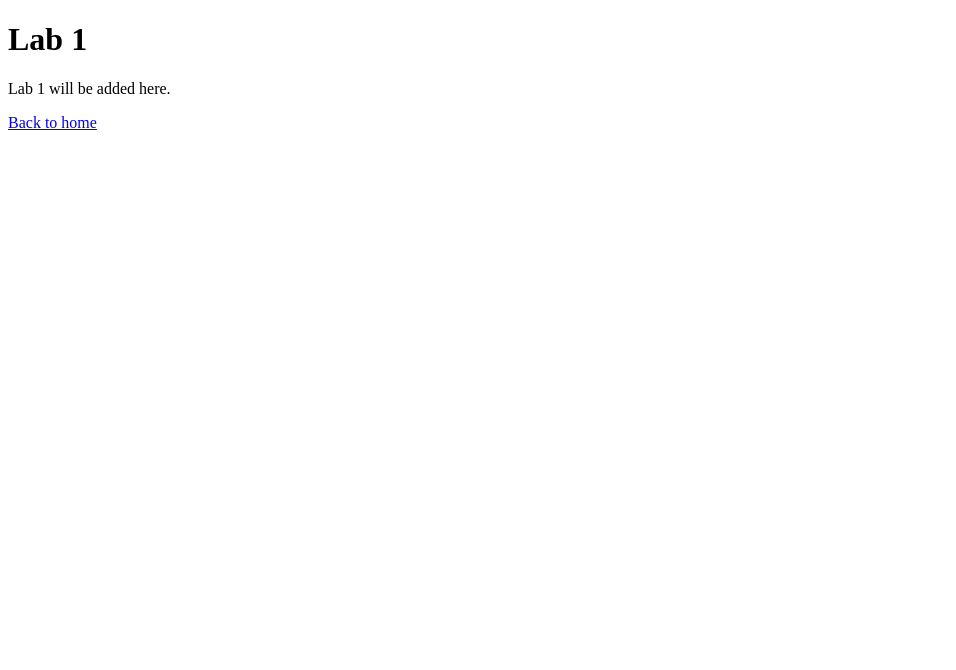
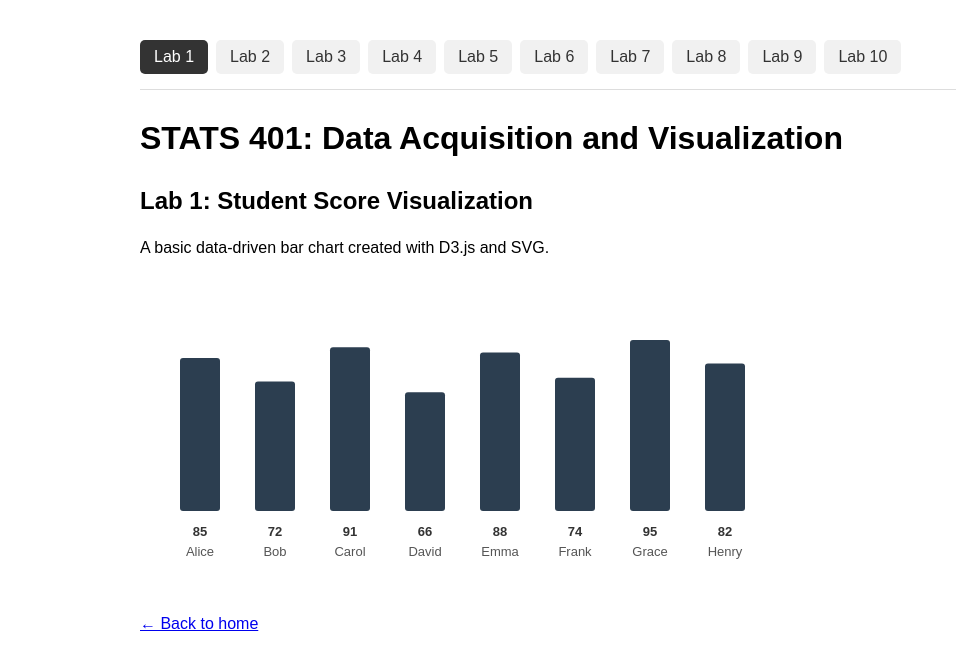
Before and after one commit to KaishenZ/stats401-labs, a plain HTML site: page lab1/index.html in a window 1280 px wide. Shown: the whole page, without its empty margins (0-956 px from the left). Drawn offline with nearby package versions, Linux system fonts and the light colour scheme.

Commit message:
Complete Lab 1 assignment: Student Score Bar Chart

```diff
--- a/data/students.csv
+++ b/data/students.csv
@@ -6,3 +6,4 @@ David,66
 Emma,88
 Frank,74
 Grace,95
+Henry,82
--- a/lab1/index.html
+++ b/lab1/index.html
@@ -3,15 +3,109 @@
 <head>
     <meta charset="UTF-8">
     <meta name="viewport" content="width=device-width, initial-scale=1.0">
-    <title>Lab 1</title>
+    <title>STATS 401 - Lab 1</title>
+    <link rel="stylesheet" href="../css/style.css">
+    <style>
+        .bar {
+            fill: #2c3e50;
+            transition: fill 0.2s;
+        }
+        .bar:hover {
+            fill: steelblue;
+        }
+        .score-label {
+            font-size: 13px;
+            font-weight: bold;
+            fill: #333;
+            text-anchor: middle;
+        }
+        .name-label {
+            font-size: 13px;
+            fill: #555;
+            text-anchor: middle;
+        }
+    </style>
 </head>
 <body>
 
-    <h1>Lab 1</h1>
+    <!-- 导航栏 -->
+    <nav class="lab-nav">
+        <a href="index.html" style="background:#333; color:white;">Lab 1</a>
+        <a href="../lab2/index.html">Lab 2</a>
+        <a href="../lab3/index.html">Lab 3</a>
+        <a href="../lab4/index.html">Lab 4</a>
+        <a href="../lab5/index.html">Lab 5</a>
+        <a href="../lab6/index.html">Lab 6</a>
+        <a href="../lab7/index.html">Lab 7</a>
+        <a href="../lab8/index.html">Lab 8</a>
+        <a href="../lab9/index.html">Lab 9</a>
+        <a href="../lab10/index.html">Lab 10</a>
+    </nav>
 
-    <p>Lab 1 will be added here.</p>
+    <h1>STATS 401: Data Acquisition and Visualization</h1>
+    <h2>Lab 1: Student Score Visualization</h2>
+    <p>A basic data-driven bar chart created with D3.js and SVG.</p>
 
-    <a href="../index.html">Back to home</a>
+    <!-- 可视化图表容器 -->
+    <div id="chart"></div>
 
+    <p><a href="../index.html">← Back to home</a></p>
+
+    <!-- 引入 D3 库 -->
+    <script src="https://cdn.jsdelivr.net/npm/d3@7"></script>
+    <script>
+        async function drawChart() {
+            // 1. 读取上级目录中的 CSV 数据并转换分数字段为数值
+            const data = await d3.csv("../data/students.csv", d => ({
+                name: d.name,
+                score: +d.score
+            }));
+
+            // 2. 画布与柱体尺寸参数
+            const width = 700;
+            const height = 300;
+            const chartBottom = 220; // 柱状图底部基准线 Y 坐标
+            const barWidth = 40;
+            const barGap = 75;       // 每个柱子的间距
+            const startX = 60;       // 起始 X 坐标
+
+            // 3. 创建 SVG 画布
+            const svg = d3.select("#chart")
+                .append("svg")
+                .attr("width", width)
+                .attr("height", height);
+
+            // 4. 绘制矩形柱子 (SVG 的 Y 轴向下增长，因此 y = 基准线 - 分数 * 倍率)
+            svg.selectAll("rect")
+                .data(data)
+                .join("rect")
+                .attr("class", "bar")
+                .attr("x", (d, i) => startX + i * barGap - barWidth / 2)
+                .attr("y", d => chartBottom - (d.score * 1.8))
+                .attr("width", barWidth)
+                .attr("height", d => d.score * 1.8)
+                .attr("rx", 3); // 轻微圆角
+
+            // 5. 绘制柱子下方的第一行文字：分数 (Score)
+            svg.selectAll(".score-label")
+                .data(data)
+                .join("text")
+                .attr("class", "score-label")
+                .attr("x", (d, i) => startX + i * barGap)
+                .attr("y", chartBottom + 25)
+                .text(d => d.score);
+
+            // 6. 绘制柱子下方的第二行文字：姓名 (Name)
+            svg.selectAll(".name-label")
+                .data(data)
+                .join("text")
+                .attr("class", "name-label")
+                .attr("x", (d, i) => startX + i * barGap)
+                .attr("y", chartBottom + 45)
+                .text(d => d.name);
+        }
+
+        drawChart();
+    </script>
 </body>
 </html>
```
Also changed, not shown: 1 other file.
